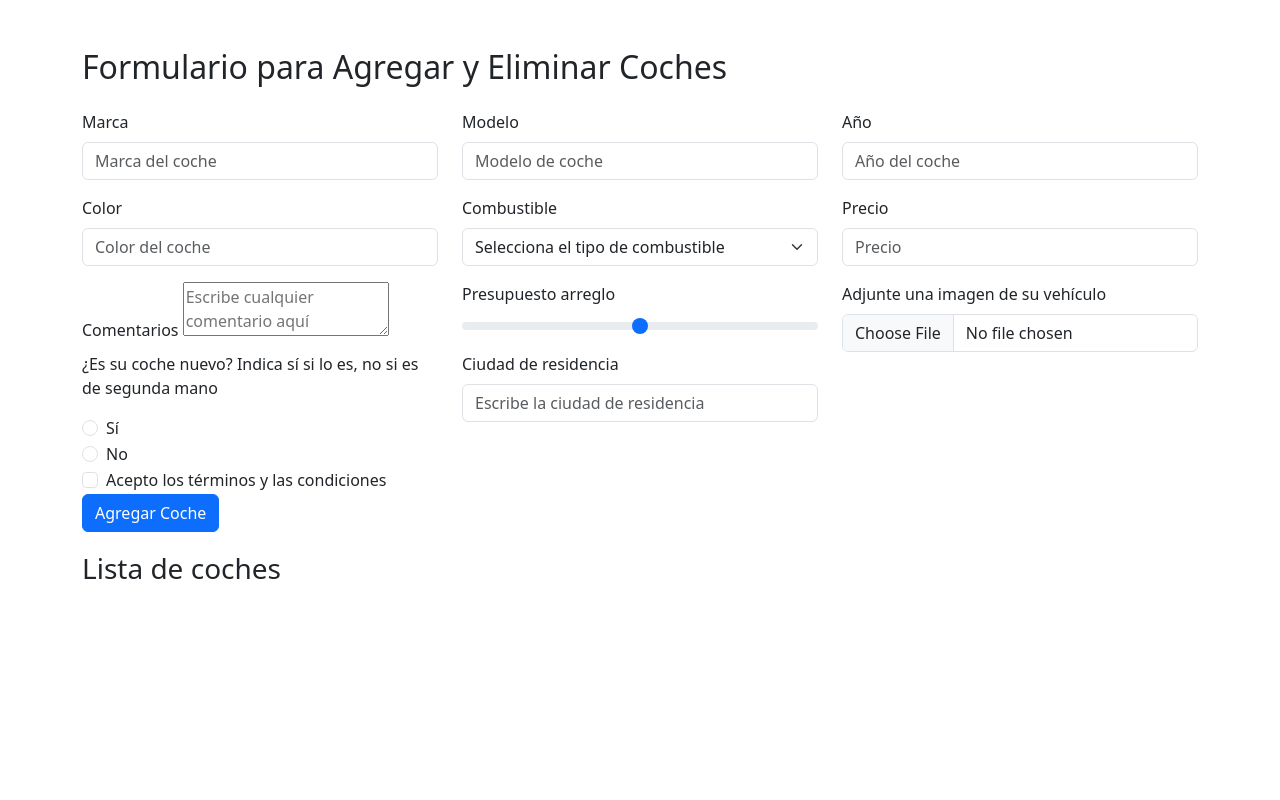
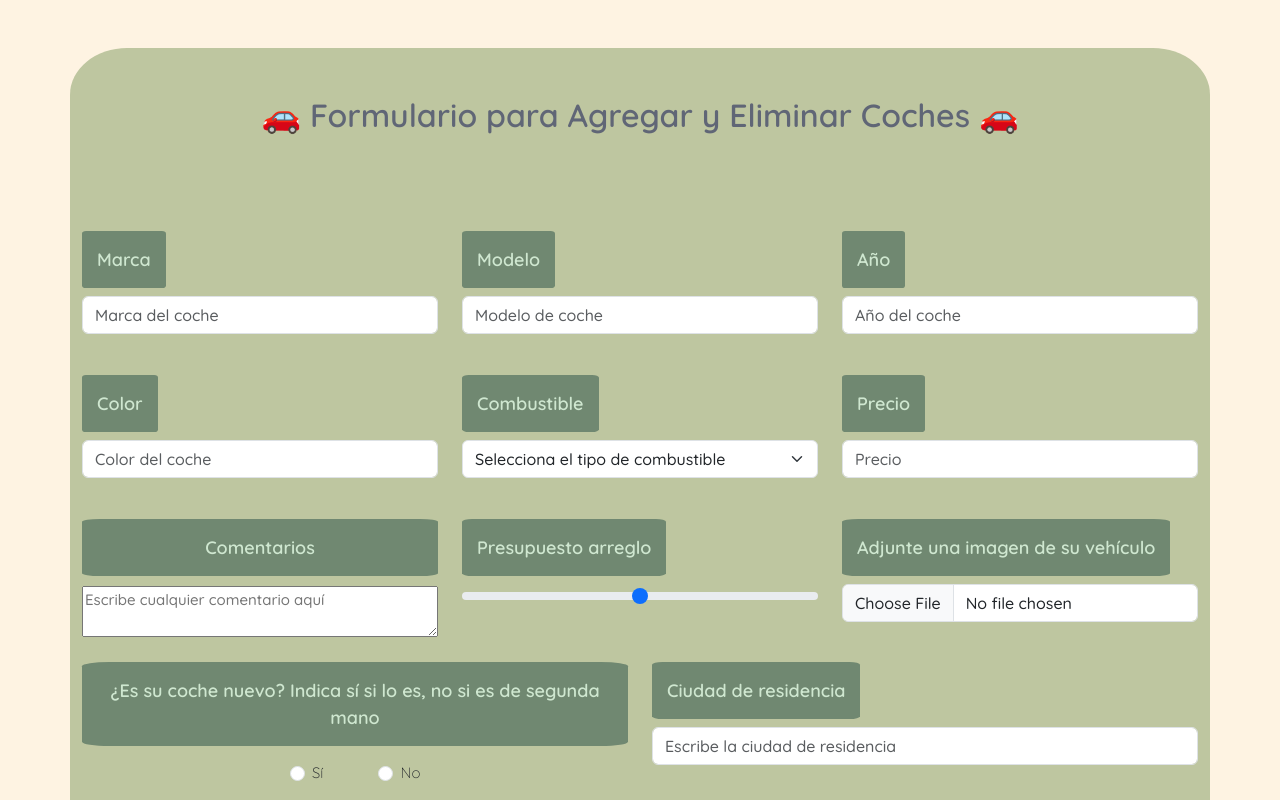
Before and after one commit to Helenaa1999/Dise-oInterfacesWebEjercicios, a plain HTML site: page Clase 27-11-2024/index.html in a window 1280 px wide. Shown: the top 800 px of the page. Drawn offline with nearby package versions, Linux system fonts and the light colour scheme.

Commit message:
Ejercicio formulario hecha

```diff
--- a/Clase 27-11-2024/index.html
+++ b/Clase 27-11-2024/index.html
@@ -5,29 +5,34 @@
         <meta name="viewport" content="width=device-width, initial-scale=1.0">
         <link href="https://cdn.jsdelivr.net/npm/bootstrap@5.3.3/dist/css/bootstrap.min.css" rel="stylesheet" integrity="sha384-QWTKZyjpPEjISv5WaRU9OFeRpok6YctnYmDr5pNlyT2bRjXh0JMhjY6hW+ALEwIH" crossorigin="anonymous">
         <link rel="stylesheet" href="styles.css">
+        <link rel="preconnect" href="https://fonts.googleapis.com">
+        <link rel="preconnect" href="https://fonts.gstatic.com" crossorigin>
+        <link href="https://fonts.googleapis.com/css2?family=Quicksand:wght@600&display=swap" rel="stylesheet">
+        <link href="https://fonts.googleapis.com/css2?family=Quicksand:wght@500&display=swap" rel="stylesheet">
+        <link href="https://fonts.googleapis.com/css2?family=Quicksand:wght@300&display=swap" rel="stylesheet">
     </head>
     <body>
         <div class="container mt-5">
-            <h2 class="mb-4">Formulario para Agregar y Eliminar Coches</h2>
+            <h2 class="mb-4 p-5 titulo text-center"> 🚗 Formulario para Agregar y Eliminar Coches 🚗</h2>
             <!--Tarea: convertir los input de precio y año a numérico-->
             <!--Formulario para agregar coches-->
             <form id="carForm" class="mb-4">
                 <div class="row">
                     <div class="col-md-4">
                         <div class="mb-3">
-                            <label for="" class="form-label">Marca</label>
+                            <label for="" class="form-label tituloApartado">Marca</label>
                             <input type="text" class="form-control" id="carBrand" placeholder="Marca del coche" required>
                         </div>
                     </div>
                     <div class="col-md-4">
                         <div>
-                            <label for="carModel" class="form-label">Modelo</label>
+                            <label for="carModel" class="form-label tituloApartado">Modelo</label>
                             <input type="text" class="form-control" id="carModel" placeholder="Modelo de coche" required>
                         </div>
                     </div>
                     <div class="col-md-4">
                         <div>
-                            <label for="carYear" class="form-label">Año</label>
+                            <label for="carYear" class="form-label tituloApartado">Año</label>
                             <input type="text" class="form-control" id="carYear" placeholder="Año del coche" required>
                         </div>
                     </div>
@@ -35,13 +40,13 @@
                 <div class="row">
                     <div class="col-md-4">
                         <div class="mb-3">
-                            <label for="carColor" class="form-label">Color</label>
+                            <label for="carColor" class="form-label tituloApartado">Color</label>
                             <input type="text" class="form-control" id="carColor" placeholder="Color del coche" required>
                         </div>
                     </div>
                     <div class="col-md-4">
                         <div class="mb-3">
-                            <label for="carFuel" class="form-label">Combustible</label>
+                            <label for="carFuel" class="form-label tituloApartado">Combustible</label>
                             <select class="form-select" id="carFuel"> <!--Utilizar una lista para mostrar las opciones del select-->
                                 <option value="">Selecciona el tipo de combustible</option>
                                 <option value="gasolina">Gasolina</option>
@@ -53,34 +58,35 @@
                     </div>
                     <div class="col-md-4">
                         <div>
-                            <label for="" class="form-label">Precio</label>
+                            <label for="" class="form-label tituloApartado">Precio</label>
                             <input type="text" class="form-control" id="carPrice" placeholder="Precio" required>
                         </div>
                     </div>
                 </div>
                 <div class="row">
                     <div class="col-md-4">
-                        <div>
-                            <label for="">Comentarios</label>
+                        <div class="divComentarios">
+                            <label for="" class="tituloApartado">Comentarios</label>
                             <textarea class="from-control" placeholder="Escribe cualquier comentario aquí" id="carTextArea"></textarea>
                         </div>
                     </div>
                     <div class="col-md-4">
                         <div>
-                            <label class="form-label" for="">Presupuesto arreglo</label>
+                            <label class="form-label tituloApartado" for="">Presupuesto arreglo</label>
                             <input type="range" class="form-range" id="carBudget">
                         </div>
                     </div>
                     <div class="col-md-4">
                         <div>
-                            <label for="" class="form-label">Adjunte una imagen de su vehículo</label>
+                            <label for="" class="form-label tituloApartado">Adjunte una imagen de su vehículo</label>
                             <input class="form-control" type="file" id="formFile">
                         </div>
                     </div>
                 </div>
                 <div class="row">
-                    <div class="col-md-4">
-                        <p>¿Es su coche nuevo? Indica sí si lo es, no si es de segunda mano</p>
+                    <div class="col-md-6">
+                        <p class="tituloApartado">¿Es su coche nuevo? Indica sí si lo es, no si es de segunda mano</p>
+                        <div class="respuestasConsentimiento">
                             <div class="form-check">
                                 <input class="form-check-input" type="radio" name="segundaMano" id="si">
                                 <label for="" class="form-check-label">Sí</label>
@@ -90,9 +96,10 @@
                                 <label for="" class="form-check-label">No</label>
                             </div>
                         </div>
-                    <div class="col-md-4">
-                        <label for="" class="form-label">Ciudad de residencia</label>
-                        <input class="form-control" list="ciudadOpciones" id="carCiudad" placeholder="Escribe la ciudad de residencia">
+                    </div>
+                    <div class="col-md-6">
+                        <label for="" class="form-label tituloApartado">Ciudad de residencia</label>
+                        <input class="form-control" list="ciudadOpciones" id="carCiudad" placeholder="Escribe la ciudad de residencia" required>
                         <datalist id="ciudadOpciones">
                             <option value="Madrid">
                             <option value="Valencia">
@@ -105,27 +112,27 @@
                 </div>
                 <div class="row">
                     <div class="col.md-12">
-                        <div class="form-check">
-                            <input class="form-check-input" type="checkbox" id="carConsentimiento">
+                        <div class="form-check divAceptarCondiciones">
+                            <input class="form-check-input" type="checkbox" id="carConsentimiento" required>
                             <label class="form-check-label" for="">Acepto los términos y las condiciones</label>
                         </div>
                 </div>
                 <!--Agregar 6 atributos más al formulario y que se vean en la tabla
                 Hay que agregar uin textarea, checkbox y el resto en inputs-->
-                <div class="col.md-12">
-                    <button type="submit" class="btn btn-primary">Agregar Coche</button>
+                <div class="col.md-12 divBoton">
+                    <button type="submit" class="btn btn-primary agregar">Agregar Coche</button>
                 </div>
             </form>
 
             <!--Lista de los coches-->
             <div class="carList">
                 <h3>Lista de coches</h3>
-                <ul id="carList">
+                <ul id="carList" class="list-group">
                     <!--Los coches añadidos aparecen aquí-->
                 </ul>
             </div>
         </div>
         <script src="https://cdn.jsdelivr.net/npm/bootstrap@5.3.3/dist/js/bootstrap.bundle.min.js" integrity="sha384-YvpcrYf0tY3lHB60NNkmXc5s9fDVZLESaAA55NDzOxhy9GkcIdslK1eN7N6jIeHz" crossorigin="anonymous"></script>
-        <script src="index.js"></script>
+        <script src="script.js"></script>
     </body>
 </html>
--- a/Clase 27-11-2024/index.js
+++ /dev/null
@@ -1,32 +0,0 @@
-document.getElementById("carForm").addEventListener('submit', function(event){
-    event.preventDefault(); //Para evitar que cuando demos al click no nos elimine todo.
-    const brand =document.getElementById('carBrand').value;
-    const model =document.getElementById('carModel').value;
-    const year =document.getElementById('carYear').value;
-    const color =document.getElementById('carColor').value;
-    const fuel =document.getElementById('carFuel').value;
-    const price=document.getElementById('carPrice').value;
-    const licensePlate =document.getElementById('carLicensePlate').value;
-    const textArea =document.getElementById('carTextArea').value;
-    const budget= document.getElementById('carBudget').value;
-    const file = document.getElementById('formFile').value;
-    //Añadir constante radio
-    const ciudad=document.getElementById('carCiudad').value;
-    const consentimiento = document.getElementById('carConsentimiento').value;
-
-    if(brand && model && year && color || fuel && price && licensePlate && carConsentimiento){
-        const li= document.createElement('li');
-        li.classList.add('list-group-item', 'd-flex', 'justify-content-between', 'align-items-center');
-        li.innerHTML- `${brand} ${model} ${year} ${color} ${fuel} ${price} ${licensePlate}
-        <button class="btn btn-danger btn-sm" onclick='removeCar(this)'>Eliminar></button>`;
-        //agregar el coche a la lista
-        document.getElementById('carList').appendChild(li);
-        document.getElementById('carForm').reset();
-
-        //funcion para eliminar el coche
-        removeCar= function(button){
-            const car=button.closest('li');
-            carItem.remove();
-        }
-    }
-});
--- a/Clase 27-11-2024/styles.css
+++ b/Clase 27-11-2024/styles.css
@@ -1,5 +1,34 @@
+body{
+    background-color: #FEF3E2;
+    font-family: "Quicksand", sans-serif;
+    font-weight: 300;
+    font-size: 15px;
+}
+
+.agregar{
+    background-color: #FEF3E2;
+    color: black;
+    border:none;
+    height: 60px;
+    width: 200px;
+    font-size: 20px;
+}
+.agregar:hover{
+    background-color: #92774e;
+}
+
+
+.container{
+    background-color: #BEC6A0;
+    border-radius: 5%;
+    display:flex;
+    flex-direction: column;
+}
+
 .carList{
     margin-top: 20px;
+    font-family: "Quicksand", sans-serif;
+    font-weight: 500;
 }
 
 .carItem{
@@ -12,4 +41,51 @@
     margin-left: 10px;
 }
 
+.divAceptarCondiciones{
+    padding-top: 25px;
+}
+
+.divBoton{
+    display:flex;
+    justify-content: center;
+}
+
+.divComentarios{
+    display:flex;
+    flex-direction: column;
+    gap:10px;
+}
+
+.respuestasConsentimiento{
+    display:flex;
+    justify-content: center;
+    gap:10%;
+}
+
+.titulo{
+    font-family: "Quicksand", sans-serif;
+    font-optical-sizing: auto;
+    font-weight: 600;
+    font-style: normal;
+    color:#606676;
+}
+
+.tituloApartado{
+    background-color: #708871;
+    padding:10px;
+    border-radius: 5%;
+    color:#cfe7d0;
+    text-align: center;
+    font-family: "Quicksand", sans-serif;
+    font-optical-sizing: auto;
+    font-weight: 500;
+    font-style: normal;
+    padding:15px;
+    margin-top:25px;
+    font-weight: bold;
+    font-size: 18px;
+}
+
+
+
 /*Tarea: agregar estilos para que se vea más bonito y a su gusto la lista y los ítems*/
```
Also changed, not shown: Clase 27-11-2024/script.js (added, +48 -0 lines). Lines whose indentation alone changed are shown as unchanged.
